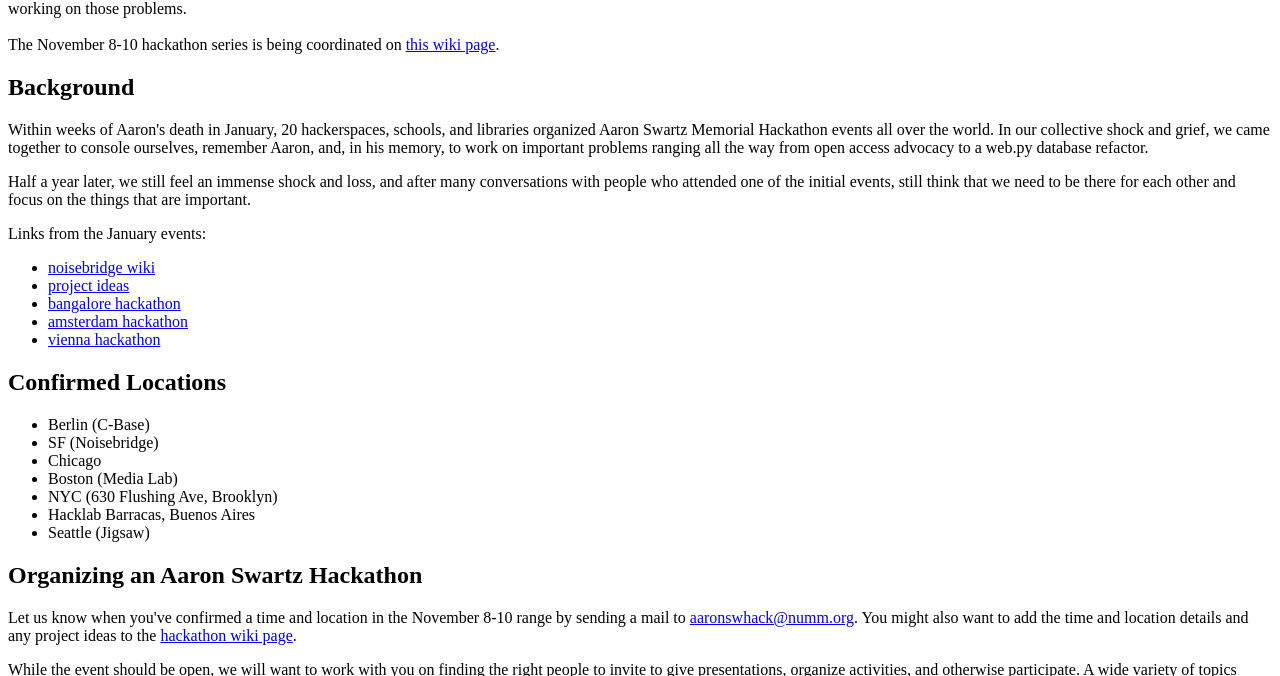
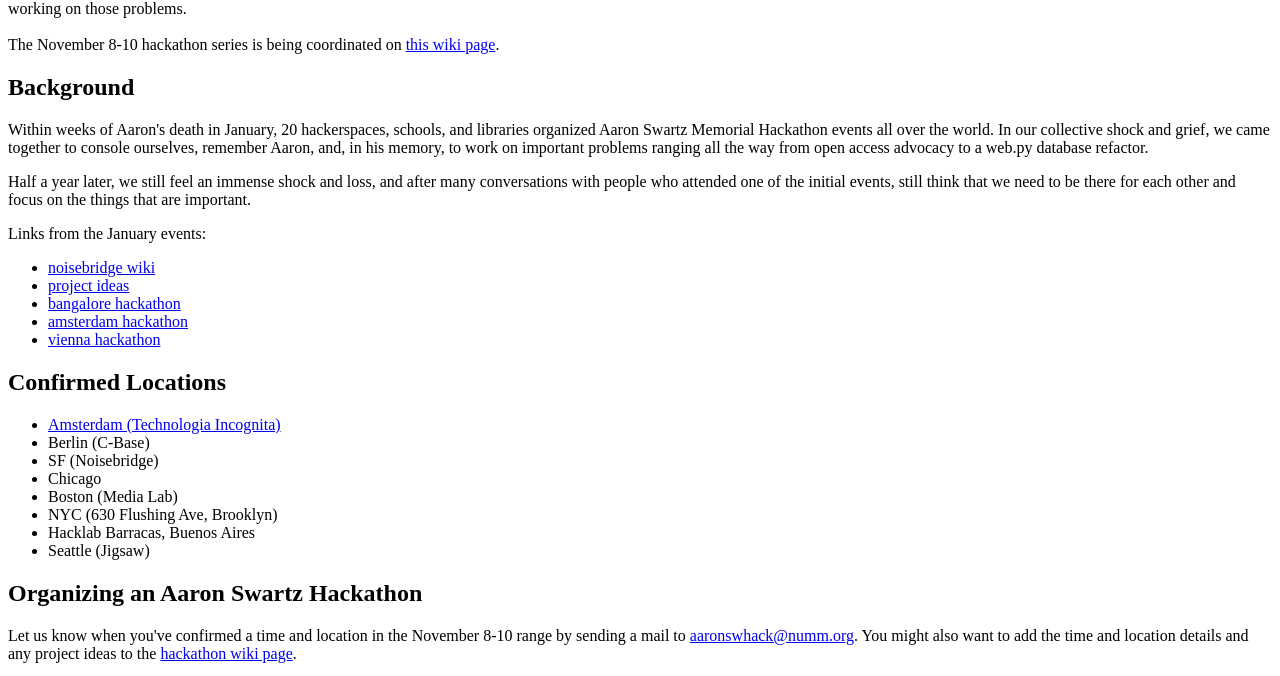
Before and after one commit to aaronswartzhackathon/aaronswartzhackathon.org, a plain HTML site: page index.html in a window 1280 px wide. Shown: the part 102-778 px from the top of the page. Drawn offline with Linux system fonts and the light colour scheme.

Commit message:
amsterdam

```diff
--- a/index.html
+++ b/index.html
@@ -35,6 +35,8 @@ Links from the January events:
 <h2>Confirmed Locations</h2>
 
 <ul>
+    <li><a href="http://wiki.techinc.nl/index.php/Aaron_Swartz_Hakathon_Day1">Amsterdam (Technologia Incognita)</a>
+
     <li>Berlin (C-Base)
 
     <li>SF (Noisebridge)
```
